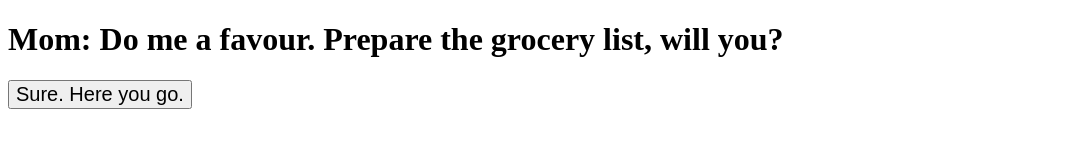
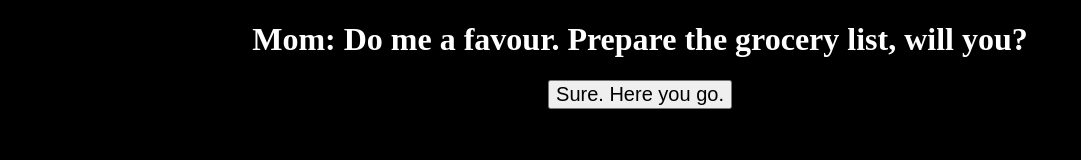
Before and after one commit to Annette27/LARK-CODING-CHALLENGE-2, a plain HTML site: page index.html in a window 1280 px wide. Shown: the whole page, without its empty margins (0-1081 px from the left). Drawn offline with Linux system fonts and the light colour scheme.

Commit message:
Update style.css

```diff
--- a/style.css
+++ b/style.css
@@ -9,3 +9,14 @@ th, td {
 th{
   background-color: green;
 }
+body{
+  background-color: black;
+text-align: center;
+}
+#table1{
+
+  text-align: left;
+}
+h1{
+  color: white;
+}
```
